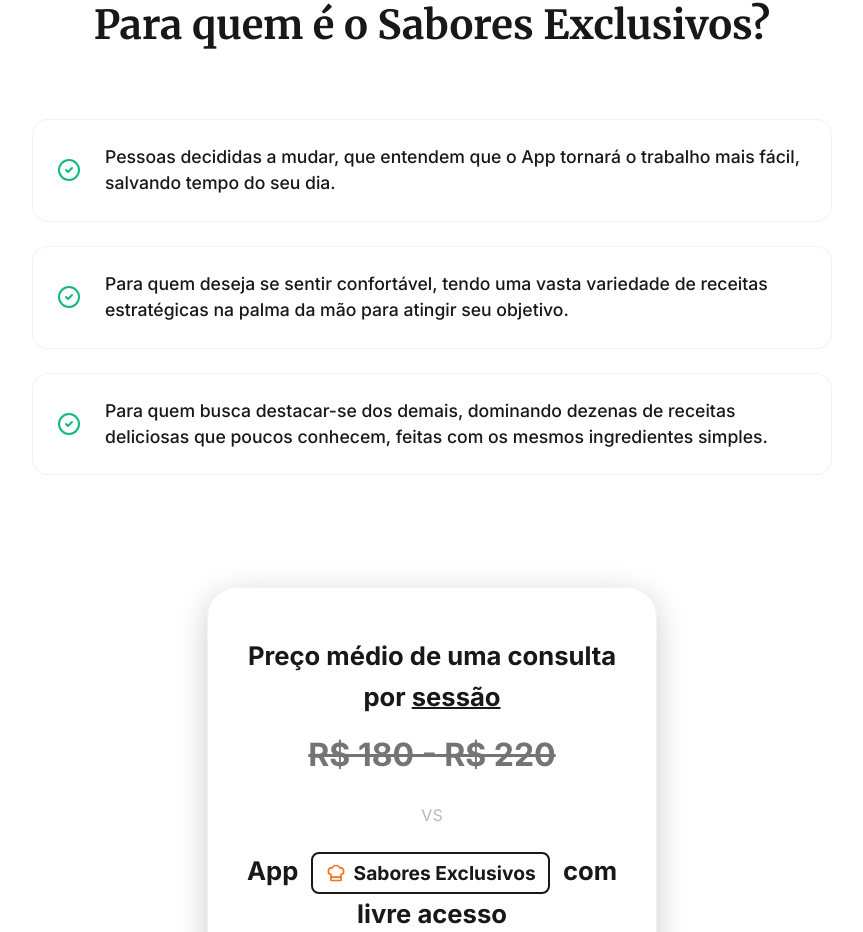
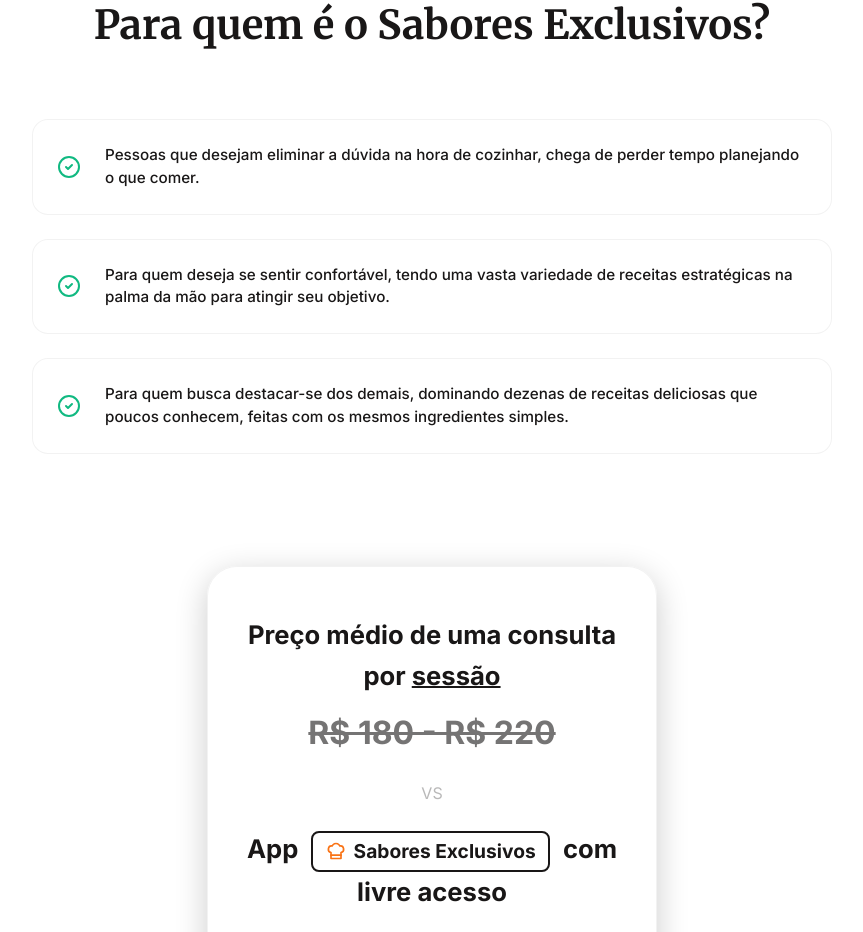
Before and after one commit to YohanSaibb026/LeadingPage, a React (Vite) app: page / in a window 1280 px wide. Shown: the part 4460-5392 px from the top of the page, without its empty margins (208-1071 px from the left). Built offline with nearby package versions, Linux system fonts and the light colour scheme.

Commit message:
style: update target audience copy and reduce font size for better professionalism

```diff
--- a/src/App.css
+++ b/src/App.css
@@ -671,7 +671,7 @@
 }
 
 .audience-item p {
-    font-size: 1.1rem;
+    font-size: 0.95rem;
     color: var(--text-main);
     margin: 0;
     font-weight: 500;
--- a/src/locales/es.json
+++ b/src/locales/es.json
@@ -50,7 +50,7 @@
         "target_audience": {
             "title": "¿Para quién es Sabores Exclusivos?",
             "items": [
-                "Personas decididas a cambiar, que entienden que la App hará el trabajo más fácil, ahorrando tiempo en su día.",
+                "Personas que desean eliminar la duda al cocinar, basta de perder tiempo planeando qué comer.",
                 "Para quienes desean sentirse cómodos, teniendo una gran variedad de recetas estratégicas en la palma de su mano para lograr su objetivo.",
                 "Para quienes buscan destacarse de los demás, dominando decenas de recetas deliciosas que pocos conocen, hechas con los mismos ingredientes simples."
             ]
--- a/src/locales/pt.json
+++ b/src/locales/pt.json
@@ -54,7 +54,7 @@
         "target_audience": {
             "title": "Para quem é o Sabores Exclusivos?",
             "items": [
-                "Pessoas decididas a mudar, que entendem que o App tornará o trabalho mais fácil, salvando tempo do seu dia.",
+                "Pessoas que desejam eliminar a dúvida na hora de cozinhar, chega de perder tempo planejando o que comer.",
                 "Para quem deseja se sentir confortável, tendo uma vasta variedade de receitas estratégicas na palma da mão para atingir seu objetivo.",
                 "Para quem busca destacar-se dos demais, dominando dezenas de receitas deliciosas que poucos conhecem, feitas com os mesmos ingredientes simples."
             ]
```
